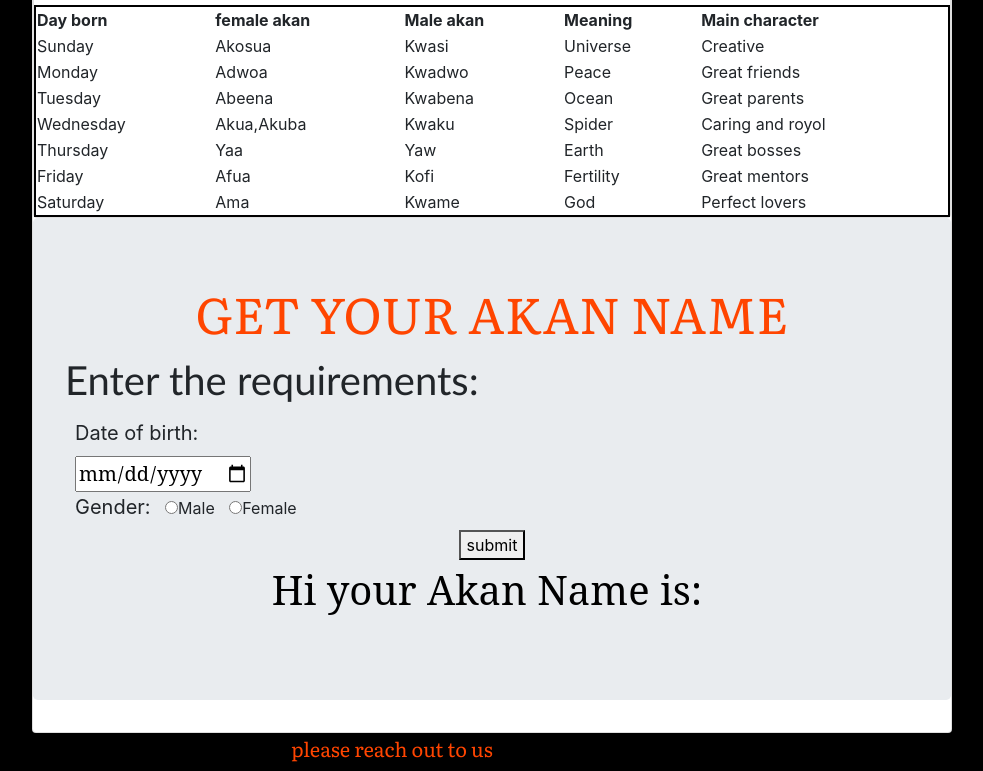
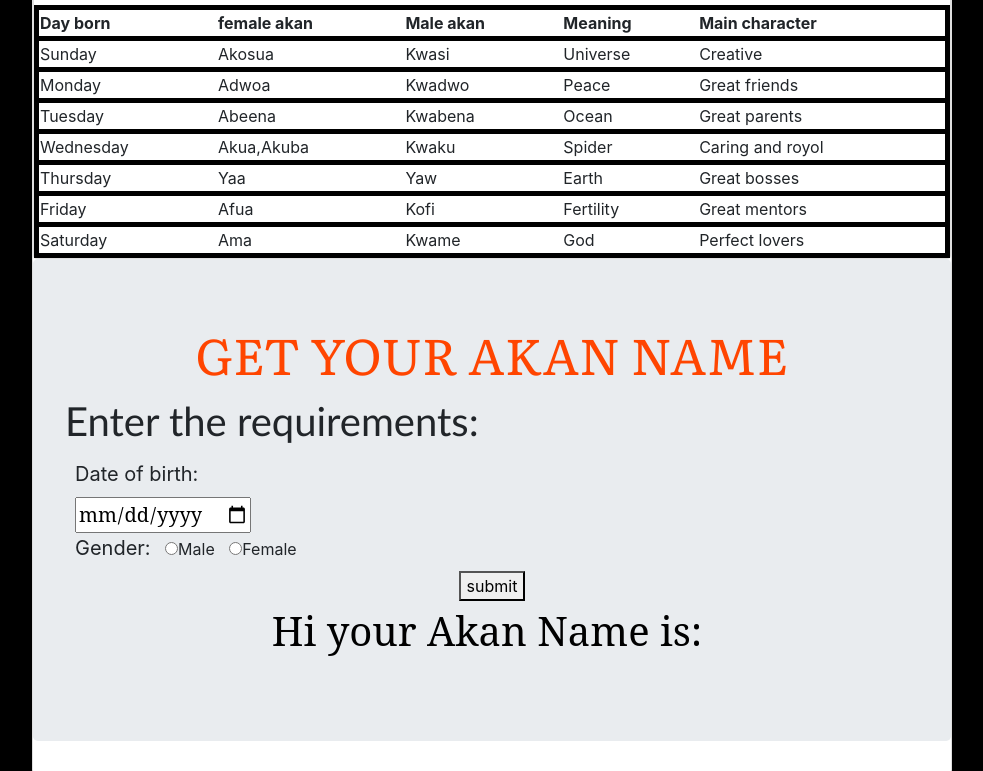
Before and after one commit to UmuhireAnuarithe/names, a plain HTML site: page index.html in a window 1280 px wide. Shown: the part 1310-2081 px from the top of the page, without its empty margins (243-1226 px from the left). Drawn offline with nearby package versions, Linux system fonts and the light colour scheme.

Commit message:
styled table

```diff
--- a/css/birth.css
+++ b/css/birth.css
@@ -5,6 +5,9 @@ body {
     color:orangered;
     font-family: 'Literata', cursive;
     text-align: center;
+}
+table tr{
+    border:solid black 5px;
 }
 .container {
     background-image:url("../image/Orange.jpg");
```
